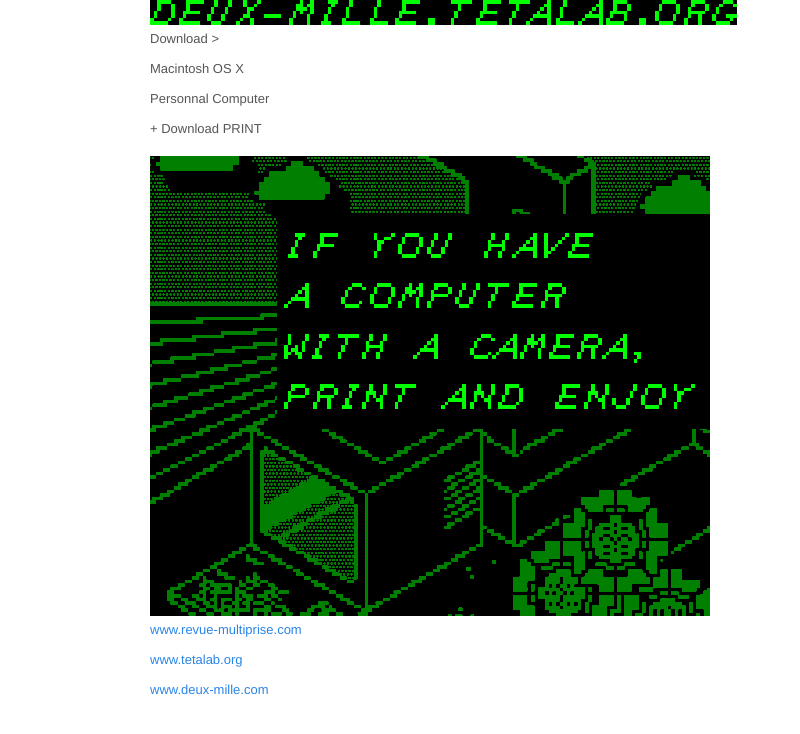
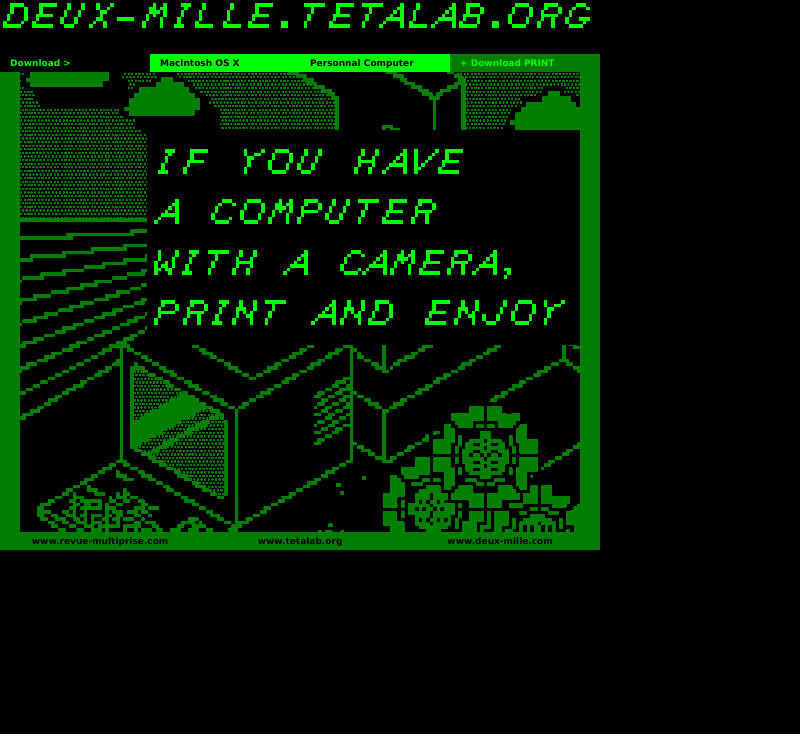
Before and after one commit to tetalab/deux-mille, a plain HTML site: page index.html in a window 1280 px wide. Shown: the whole page, without its empty margins (0-800 px from the left). Drawn offline with Linux system fonts and the light colour scheme.

Commit message:
add css for first page

```diff
--- a/index.html
+++ b/index.html
@@ -34,17 +34,15 @@
 	<!-- container -->
 	<div class="container">
 
-    <div class="row">
+    <div id="title" class="row">
       <img src="images/title.gif">
     </div>
 
     <div id="menu" class="row">
-      <ul>
-        <li>Download &gt;</li>
-        <li>Macintosh OS X</li>
-        <li>Personnal Computer</li>
-        <li>+ Download PRINT</li>
-      </ul>
+      <div>Download &gt;</div>
+      <div class="light"><a href="">Macintosh OS X</a></div>
+      <div class="light"><a href="">Personnal Computer</a></div>
+      <div class="dark"><a href="">+ Download PRINT</a></div>
     </div>
 
     <div id="background" class="row">
@@ -52,11 +50,9 @@
     </div>
 
     <div id="links" class="row">
-      <ul>
-        <li><a href="http://www.revue-multiprise.com">www.revue-multiprise.com</a></li>
-        <li><a href="http://www.tetalab.org">www.tetalab.org</a></li>
-        <li><a href="http://www-deux-mille.com">www.deux-mille.com</a></li>
-      </ul>
+      <div><a href="http://www.revue-multiprise.com">www.revue-multiprise.com</a></div>
+      <div><a href="http://www.tetalab.org">www.tetalab.org</a></div>
+      <div><a href="http://www-deux-mille.com">www.deux-mille.com</a></div>
     </div>
 
 	</div>
--- a/stylesheets/app.css
+++ b/stylesheets/app.css
@@ -14,15 +14,95 @@
    Shared Styles
 ----------------------------------------- */
 
+body {
+  background-color: #000;
+  font-family:Verdana;
+  font-size:9px;
+  font-weight:bold;
+}
+
+a {
+  color:#000;
+}
+
+.container {
+  padding:0;
+}
+
+.row {
+  margin:0;
+}
+
+li {
+  display:inline;
+  list-style-type: none;
+}
 
 
 /* -----------------------------------------
-   Page Name 1
+   Title
 ----------------------------------------- */
 
-
-
+#title {
+  padding: 3px 0px 20px 3px;
+}
 
 /* -----------------------------------------
-   Page Name 2
+   Menu
 ----------------------------------------- */
+
+#menu {
+  color:#0f0;
+}
+
+#menu div{
+  width:140px;
+  float:left;
+  padding-left:10px;
+}
+
+#menu div.light {
+  background-color:#0f0;
+  color:#000;
+}
+
+#menu div.dark {
+  background-color:#007e01;
+}
+
+#menu div.dark a {
+  color:#0f0;
+}
+
+/* -----------------------------------------
+   Background
+----------------------------------------- */
+
+#background {
+  height:460px;
+}
+
+#background img{
+  border-top:0px;
+  border-right:20px;
+  border-bottom:0px;
+  border-left:20px;
+  border-color:#007e01;
+  border-style:solid;
+}
+
+/* -----------------------------------------
+   Links
+----------------------------------------- */
+
+#links {
+  background-color:#007e01;
+  max-width:600px;
+  min-width:600px;
+}
+
+#links div {
+  float:left;
+  width:200px;
+  text-align:center;
+}
```
